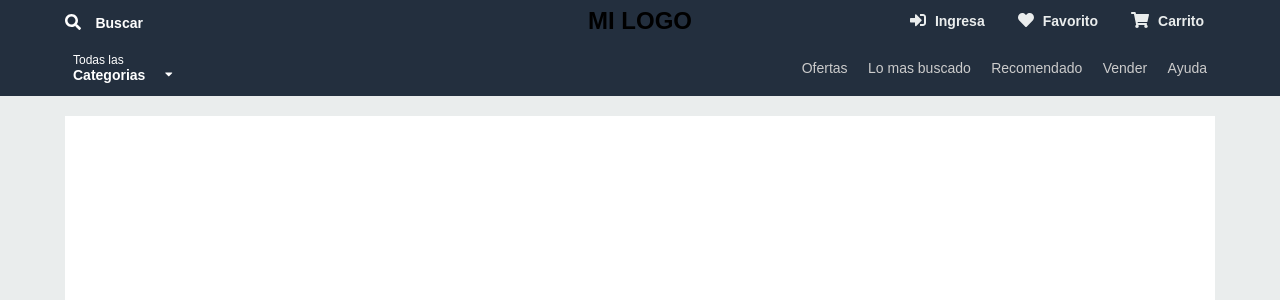
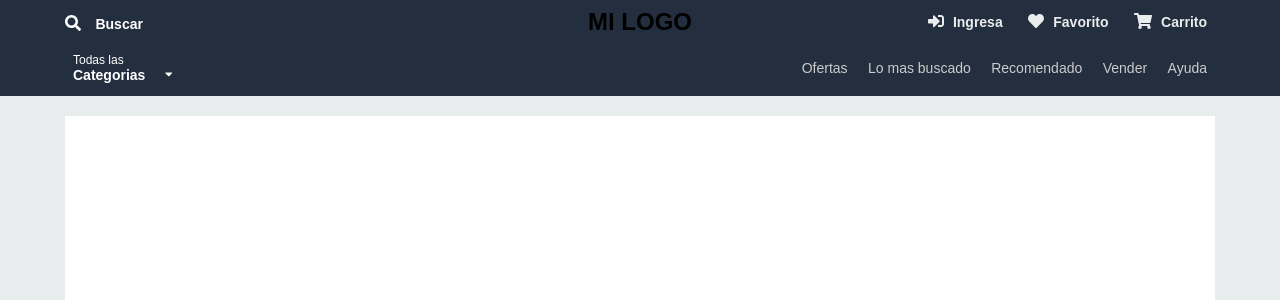
Before and after one commit to davidhfabian/Dazt_E-commerce, a PHP site: page / in a window 1280 px wide. Shown: the top 300 px of the page. Run offline with PHP 8.4, Linux system fonts and the light colour scheme; some libraries are stand-ins or nearby versions.

Commit message:
Arregla padding en el nav superior e inferior : Home

```diff
--- a/styles/style.css
+++ b/styles/style.css
@@ -29,7 +29,7 @@ nav.menu-sup div.container {
 
 /*<<<<<<<<<<<<<<<<<'SEARCH'>>>>>>>>>>>>>>>>>*/
 nav.menu-sup div.container div.container-search{
-    width: 316px;
+    width: 295px;
     padding: 5px 0px;
 }
 nav.menu-sup div.container div.container-search button{
@@ -66,7 +66,7 @@ nav.menu-sup div.container div.container-search input::placeholder{
 /*<<<<<<<<<<<<<<<<<'LOGIN - CART'>>>>>>>>>>>>>>>>>*/
 nav.menu-sup div.container div.container-singin-cart{
 
-    width: 316px;
+    width: 295px;
     padding: 5px 0px;
     display: flex;
     justify-content: space-between;
@@ -89,19 +89,19 @@ nav.menu-sup div.container div.container-singin-cart  #cart-icon{
     margin-right: 5px;
 }
 nav.menu-sup div.container div.container-singin-cart  div.singin{
-    padding: 5px 10px;
+    padding: 7px;
     border-radius: 3px;
     border: 1px solid transparent;
     cursor: pointer;
 }
 nav.menu-sup div.container div.container-singin-cart  div.favorite{
-    padding: 5px 10px;
+    padding: 7px;
     border-radius: 3px;
     border: 1px solid transparent;
     cursor: pointer;
 }
 nav.menu-sup div.container div.container-singin-cart  div.cart{
-    padding: 5px 10px;
+    padding: 7px;
     border-radius: 3px;
     border: 1px solid transparent;
     position: relative;
@@ -374,3 +374,19 @@ section#slider{
     height: 100vh;
 
 }
+
+
+
+
+/*<<<<<<<<<<<<<<<<<'MEDIAQUERYS'>>>>>>>>>>>>>>>>>*/
+@media screen and (max-width: 1150px){
+
+    .container{
+    margin: 0 auto;
+    width: 100%;
+
+    }
+}
+@media screen and (max-width: 800px){
+
+}
```
